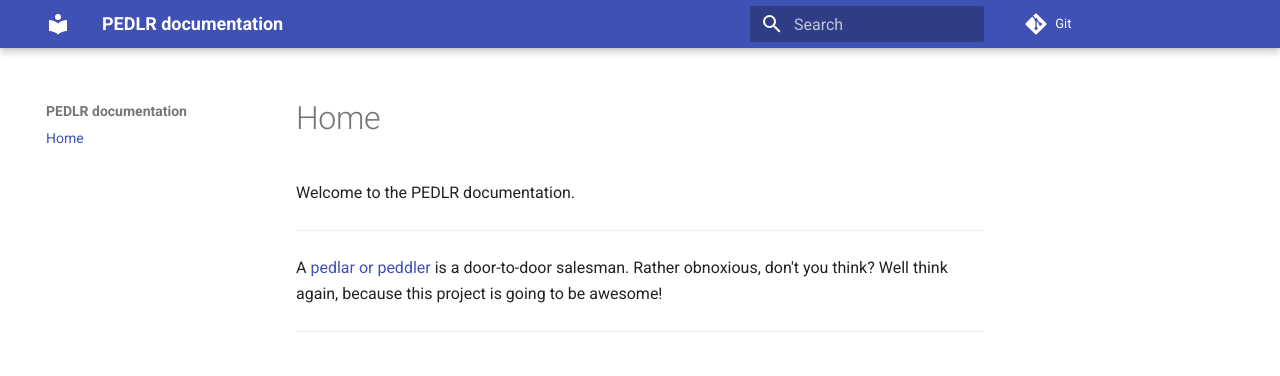
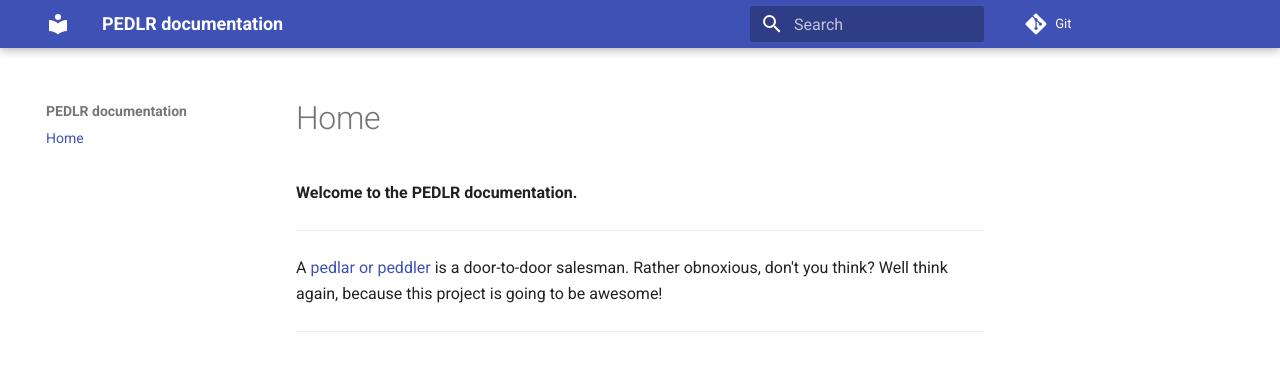
Before and after one commit to koch-means-cook/pedlr, an MkDocs documentation site: the page built from documentation/docs/home.md, in a window 1280 px wide. Shown: the top 376 px of the page. Built offline with MkDocs 1.6.1 and Material for MkDocs 9.7.7, drawn with Linux system fonts in a browser that asks for light colours.

```diff
--- a/documentation/docs/home.md
+++ b/documentation/docs/home.md
@@ -1,4 +1,4 @@
-Welcome to the PEDLR documentation.
+**Welcome to the PEDLR documentation.**
 
 ---
 
```
